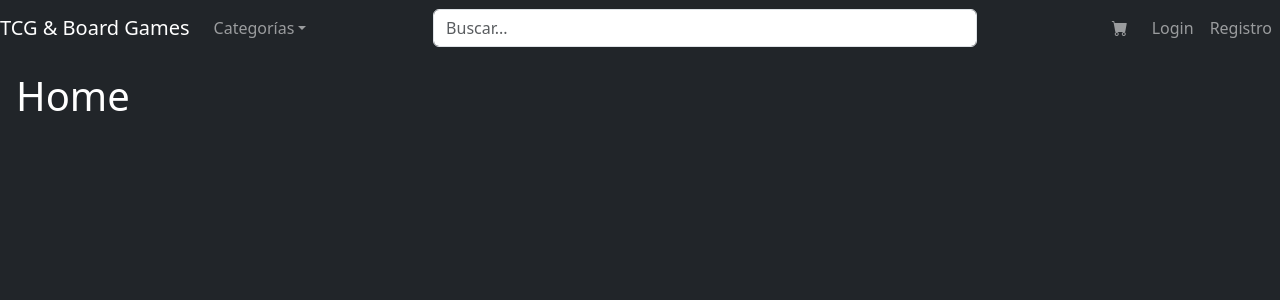
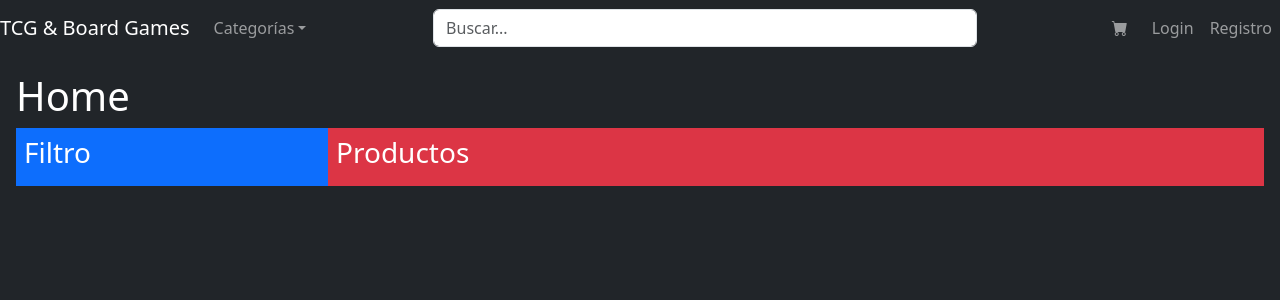
Before and after one commit to Cristobal-Quezada-N/DBD-DEBEDE_01-2025, a React (Vite) app in the folder frontend/: page / in a window 1280 px wide. Shown: the top 300 px of the page. Built offline with nearby package versions, Linux system fonts and the light colour scheme.

Commit message:
feat(ProductBrowser): Agregar seccion de Productos
Agregar seccion de busqueda de productos, compuesta por un filtro y
visualizacion de productos.

```diff
--- /dev/null
+++ b/frontend/src/components/ProductBrowser.jsx
@@ -0,0 +1,17 @@
+import React from 'react'
+import { Form, Row, Col } from 'react-bootstrap'
+
+function ProductBrowser() {
+    return (
+        <div className='d-flex w-100 h-100 min-h-0'>
+            <div className='bg-primary p-2 w-25 h-100'>
+                <h3>Filtro</h3>
+            </div>
+            <div className='bg-danger p-2 w-75'>
+                <h3>Productos</h3>
+            </div>
+        </div>
+    )
+}
+
+export default ProductBrowser
--- a/frontend/src/pages/HomePage.jsx
+++ b/frontend/src/pages/HomePage.jsx
@@ -1,8 +1,12 @@
 import React from 'react'
+import ProductBrowser from '../components/ProductBrowser'
 
 function HomePage() {
     return (
-        <h1>Home</h1>
+        <div className='d-flex flex-column flex-grow-1 min-h-0'>
+            <h1>Home</h1>
+            <ProductBrowser/>
+        </div>
     )
 }
 
```
